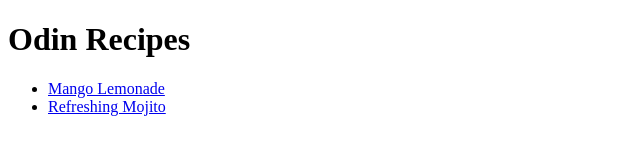
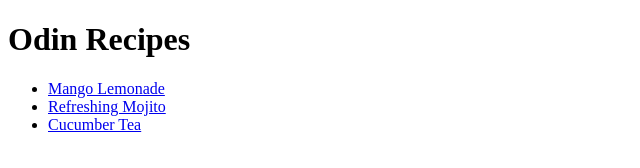
Before and after one commit to wimbisi/odin-recipes, a plain HTML site: page index.html in a window 1280 px wide. Shown: the whole page, without its empty margins (0-640 px from the left). Drawn offline with Linux system fonts and the light colour scheme.

Commit message:
Upload to GitHub

```diff
--- a/index.html
+++ b/index.html
@@ -10,6 +10,7 @@
     <ul>
       <li><a href="./recipes/mango-lemonade.html">Mango Lemonade</a></li>
       <li><a href="./recipes/mojito.html">Refreshing Mojito</a></li>
+      <li><a href="./recipes/cucumber-tea.html">Cucumber Tea</a></li>
     </ul>
   </body>
 </html>
```
